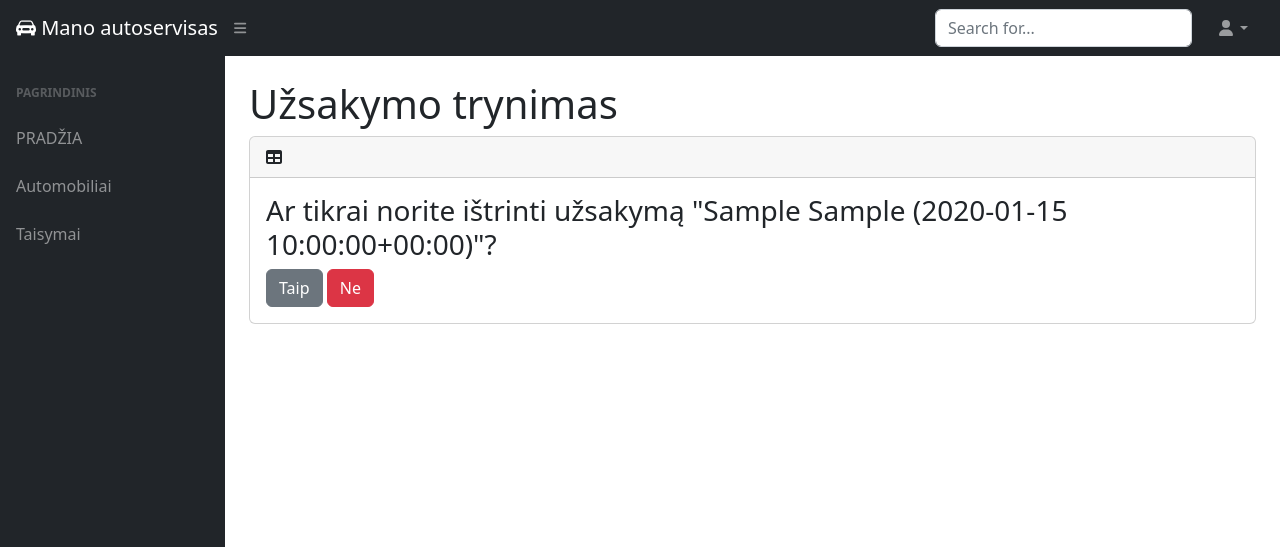
After one commit to DonatasNoreika/autoservice_20251104, a Django app: page /orders/1/delete in a window 1280 px wide. The commit adds this page. Shown: the top 547 px of the page. Run offline with Django 5.2, Linux system fonts and the light colour scheme; a user stored in the database is signed in; tables that the repository leaves empty hold one stand-in row (values such as "Sample post"); some libraries are stand-ins or nearby versions.

Commit message:
11: +Padaryti, kad prisijungęs vartotojas galėtų ištrinti savo užsakymus. Panaudoti DeleteView

```diff
--- a/mysite/autoservice/templates/order.html
+++ b/mysite/autoservice/templates/order.html
@@ -16,6 +16,7 @@
 {% if order.client == user %}
 <div>
     <a class="btn btn-warning" href="{% url 'orders_edit' order.pk %}">Redaguoti</a>
+    <a class="btn btn-danger" href="{% url 'orders_delete' order.pk %}">Ištrinti</a>
 </div>
 {% endif %}
 
--- /dev/null
+++ b/mysite/autoservice/templates/order_delete.html
@@ -0,0 +1,12 @@
+{% extends "base.html" %}
+
+{% block "title" %}Užsakymo trynimas{% endblock %}
+
+{% block "content" %}
+<h3>Ar tikrai norite ištrinti užsakymą "{{ order }}"?</h3>
+<form method="post">
+    {% csrf_token %}
+    <button type="submit" class="btn btn-secondary">Taip</button>
+    <a class="btn btn-danger" href="{% url 'order' order.pk %}">Ne</a>
+</form>
+{% endblock %}
--- a/mysite/autoservice/urls.py
+++ b/mysite/autoservice/urls.py
@@ -13,4 +13,5 @@ urlpatterns = [
     path("orders/<int:pk>/", views.OrderDetailView.as_view(), name="order"),
     path("orders/new/", views.OrderCreateView.as_view(), name="orders_new"),
     path("orders/<int:pk>/edit", views.OrderUpdateView.as_view(), name="orders_edit"),
+    path("orders/<int:pk>/delete", views.OrderDeleteView.as_view(), name="orders_delete"),
 ]
--- a/mysite/autoservice/views.py
+++ b/mysite/autoservice/views.py
@@ -134,3 +134,13 @@ class OrderUpdateView(LoginRequiredMixin, UserPassesTestMixin, generic.UpdateVie
 
     def test_func(self):
         return self.get_object().client == self.request.user
+
+
+class OrderDeleteView(LoginRequiredMixin, UserPassesTestMixin, generic.DeleteView):
+    model = Order
+    template_name = "order_delete.html"
+    context_object_name = "order"
+    success_url = reverse_lazy('user_orders')
+
+    def test_func(self):
+        return self.get_object().client == self.request.user
```
